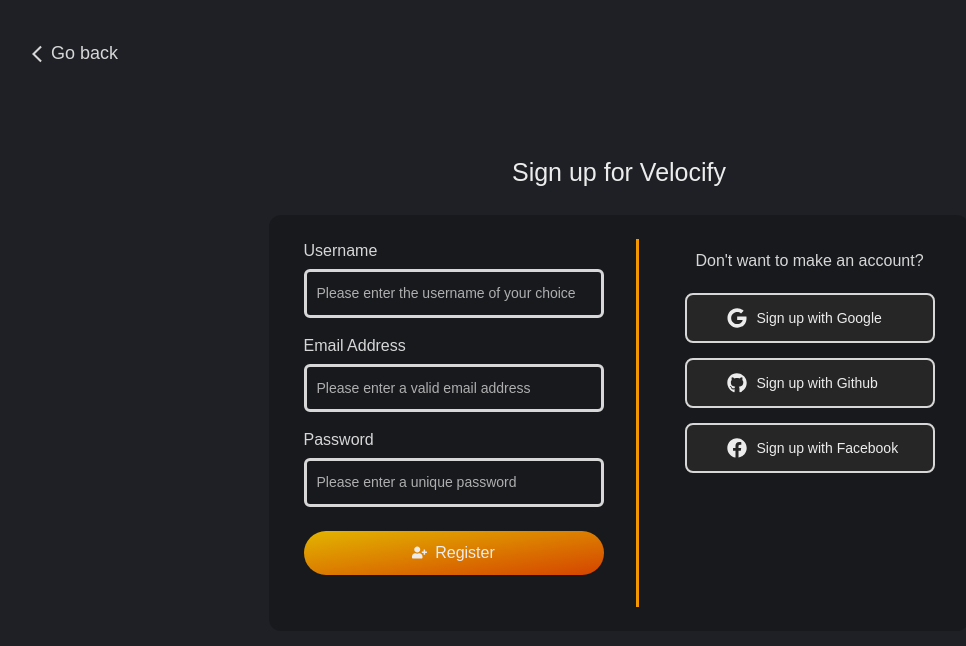
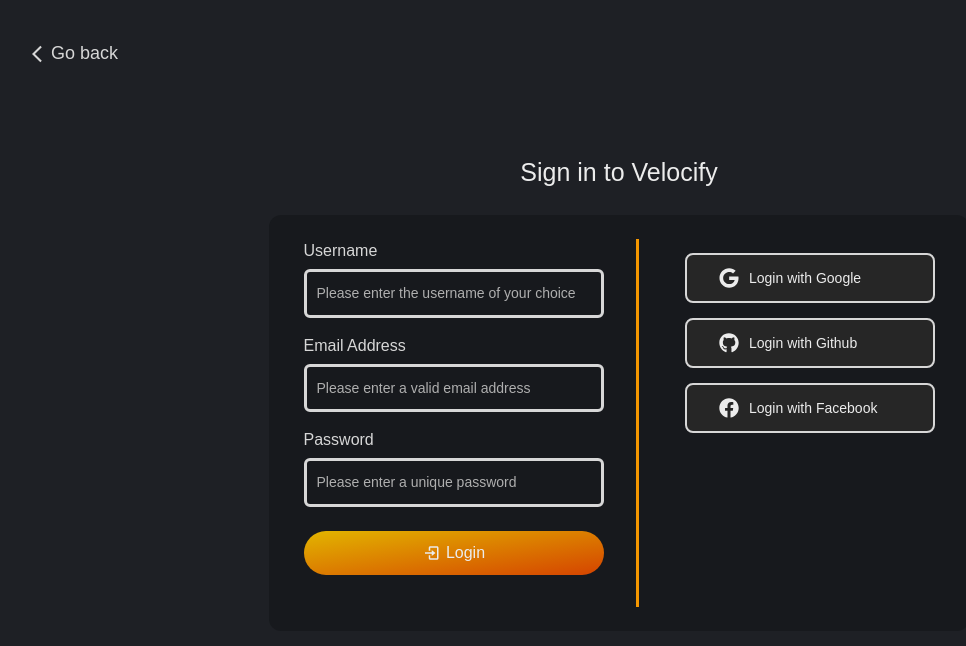
Before and after one commit to Humboorgir/Velocify-frontend, a Next.js app: page /login in a window 1280 px wide. Shown: the top 646 px of the page, without its empty margins (21-987 px from the left). Built offline with nearby package versions, Linux system fonts and the light colour scheme.

Commit message:
customize copied register components for pages/login

```diff
--- a/components/login/submit.js
+++ b/components/login/submit.js
@@ -1,15 +1,15 @@
 import React from "react";
-import { FaUserPlus } from "react-icons/fa";
+import { BiLogIn } from "react-icons/bi";
 const Submit = ({ isProcessing }) => {
   return (
     <button
       type="submit"
-      className="mt-2 flex w-[300px] cursor-pointer items-center justify-center gap-2 overflow-hidden
+      className="mt-2 flex w-[300px] cursor-pointer items-center justify-center gap-[6px] overflow-hidden
       rounded-3xl border-none bg-gradient-to-br from-[#e2b500] to-[#d54400] py-[10px] px-[20px]
       text-textColor transition-transform ease-out hover:scale-[1.03] active:scale-[0.97]"
       style={{ cursor: isProcessing ? "wait" : "pointer" }}
     >
-      <FaUserPlus className="text-[15px]" /> Register
+      <BiLogIn className="text-[18px]" /> Login
     </button>
   );
 };
--- a/components/login/thirdpartylogin.js
+++ b/components/login/thirdpartylogin.js
@@ -2,27 +2,24 @@
 
 const ThirdPartyLogin = () => {
   return (
-    <div className="flex flex-col items-center gap-[15px] md:ml-[30px] md:mt-[10px]">
-      <span className=" text-lg md:mb-[5px] md:text-base">
-        Don't want to make an account?
-      </span>
+    <div className="flex flex-col items-center gap-[15px] pt-1 md:ml-[30px] md:mt-[10px]">
       <button
         className="flex h-[50px] w-[250px] cursor-pointer flex-row items-center justify-start gap-[10px]
-    rounded-lg border-[2px] border-textColorSemiWeak bg-bgColorWeak py-[20px] pl-[16%] text-sm text-textColor"
+    rounded-lg border-[2px] border-textColorSemiWeak bg-bgColorWeak py-[20px] pl-[13%] text-sm text-textColor"
       >
-        <FaGoogle className="text-xl" /> Sign up with Google
+        <FaGoogle className="text-xl" /> Login with Google
       </button>
       <button
         className="flex h-[50px] w-[250px] cursor-pointer flex-row items-center justify-start gap-[10px]
-    rounded-lg border-[2px] border-textColorSemiWeak bg-bgColorWeak py-[20px] pl-[16%] text-sm text-textColor"
+    rounded-lg border-[2px] border-textColorSemiWeak bg-bgColorWeak py-[20px] pl-[13%] text-sm text-textColor"
       >
-        <FaGithub className="text-xl" /> Sign up with Github
+        <FaGithub className="text-xl" /> Login with Github
       </button>
       <button
         className="flex h-[50px] w-[250px] cursor-pointer flex-row items-center justify-start gap-[10px]
-    rounded-lg border-[2px] border-textColorSemiWeak bg-bgColorWeak py-[20px] pl-[16%] text-sm text-textColor"
+    rounded-lg border-[2px] border-textColorSemiWeak bg-bgColorWeak py-[20px] pl-[13%] text-sm text-textColor"
       >
-        <FaFacebook className="text-xl" /> Sign up with Facebook
+        <FaFacebook className="text-xl" /> Login with Facebook
       </button>
     </div>
   );
--- a/components/login/title.js
+++ b/components/login/title.js
@@ -1,5 +1,5 @@
 const Title = () => {
-  return <h1 className="text-[25px] text-textColor">Sign up for Velocify</h1>;
+  return <h1 className="text-[25px] text-textColor">Sign in to Velocify</h1>;
 };
 
 export default Title;
```
